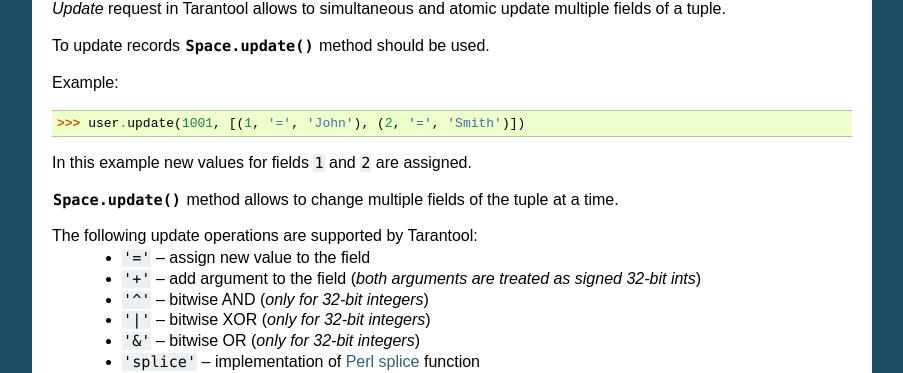
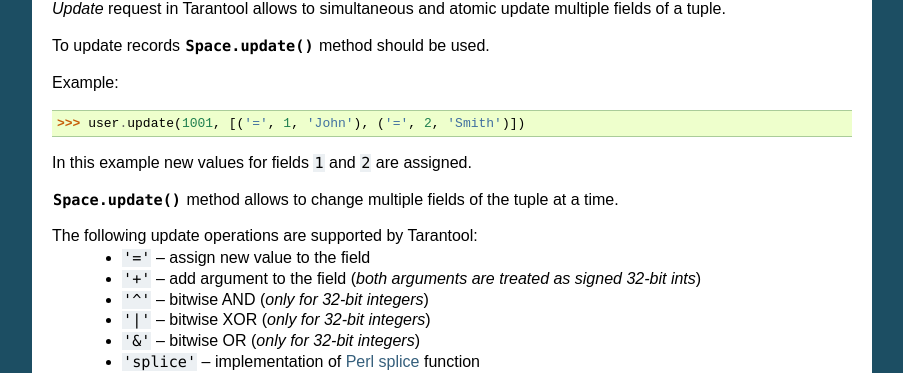
Before and after one commit to tarantool/tarantool-python, a Sphinx documentation site: the page built from doc/guide.en.rst, in a window 1280 px wide and 900 px high, scrolled down 2631 px. Shown: the part 144-517 px from the top of the window, without its empty margins (198-1101 px from the left). Built offline with Sphinx 7.4.7, drawn with Linux system fonts in a browser that asks for light colours.

Commit message:
Fixed arguments order
Bug in documentation, found by trial and error

```diff
--- a/doc/guide.en.rst
+++ b/doc/guide.en.rst
@@ -184,7 +184,7 @@
 
 Example::
 
-    >>> user.update(1001, [(1, '=', 'John'), (2, '=', 'Smith')])
+    >>> user.update(1001, [('=', 1, 'John'), ('=', 2, 'Smith')])
 
 In this example new values for fields ``1`` and ``2`` are assigned.
 
```
